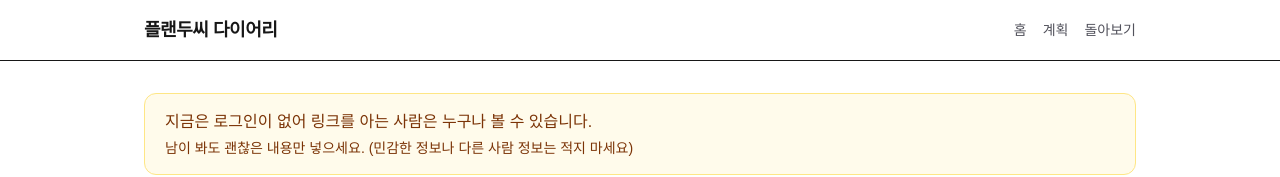
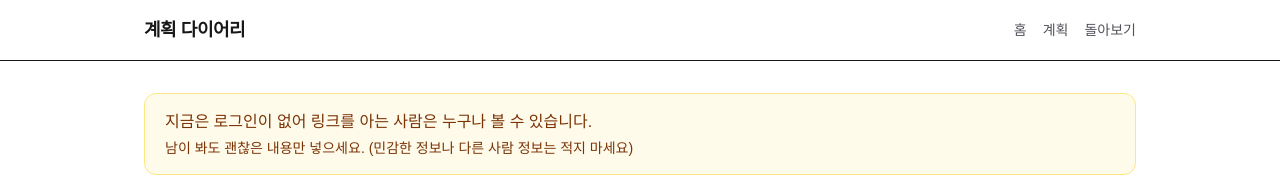
Before and after one commit to SuperNova080710/aleph-t06, a Next.js app: page / in a window 1280 px wide. Shown: the top 177 px of the page. Built offline with nearby package versions, Linux system fonts and the light colour scheme.

Commit message:
title 변경

```diff
--- a/src/app/layout.tsx
+++ b/src/app/layout.tsx
@@ -13,7 +13,7 @@ const geistMono = Geist_Mono({
 });
 
 export const metadata: Metadata = {
-  title: "플랜두씨 다이어리",
+  title: "계획 다이어리",
   description: "Plan → Do → See 다이어리",
 };
 
@@ -31,7 +31,7 @@ export default function RootLayout({
           <header className="border-b bg-white">
             <div className="mx-auto flex max-w-5xl items-center justify-between px-4 py-4">
               <h1 className="text-lg font-bold tracking-tight">
-                플랜두씨 다이어리
+                계획 다이어리
               </h1>
               <nav className="flex gap-4 text-sm text-zinc-600">
                 <a href="/" className="hover:text-zinc-900">
```
